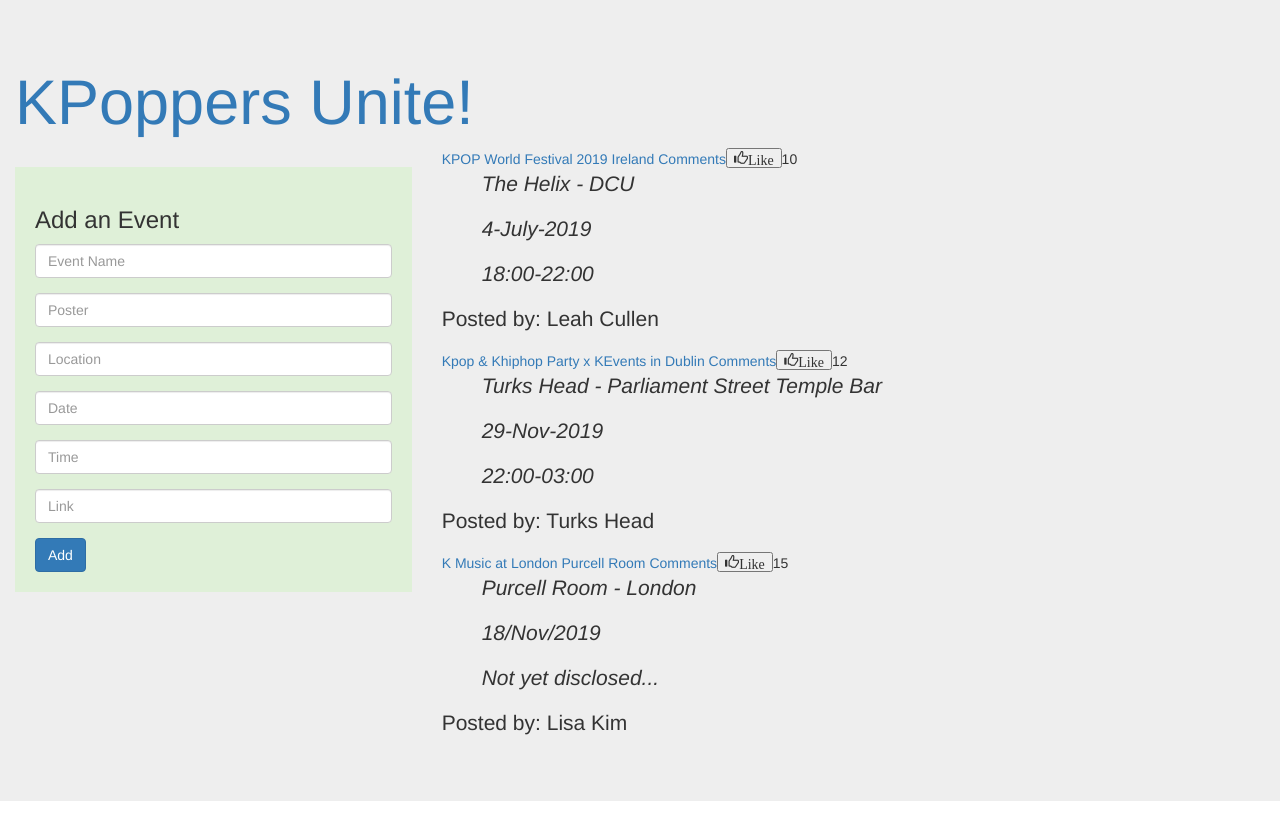
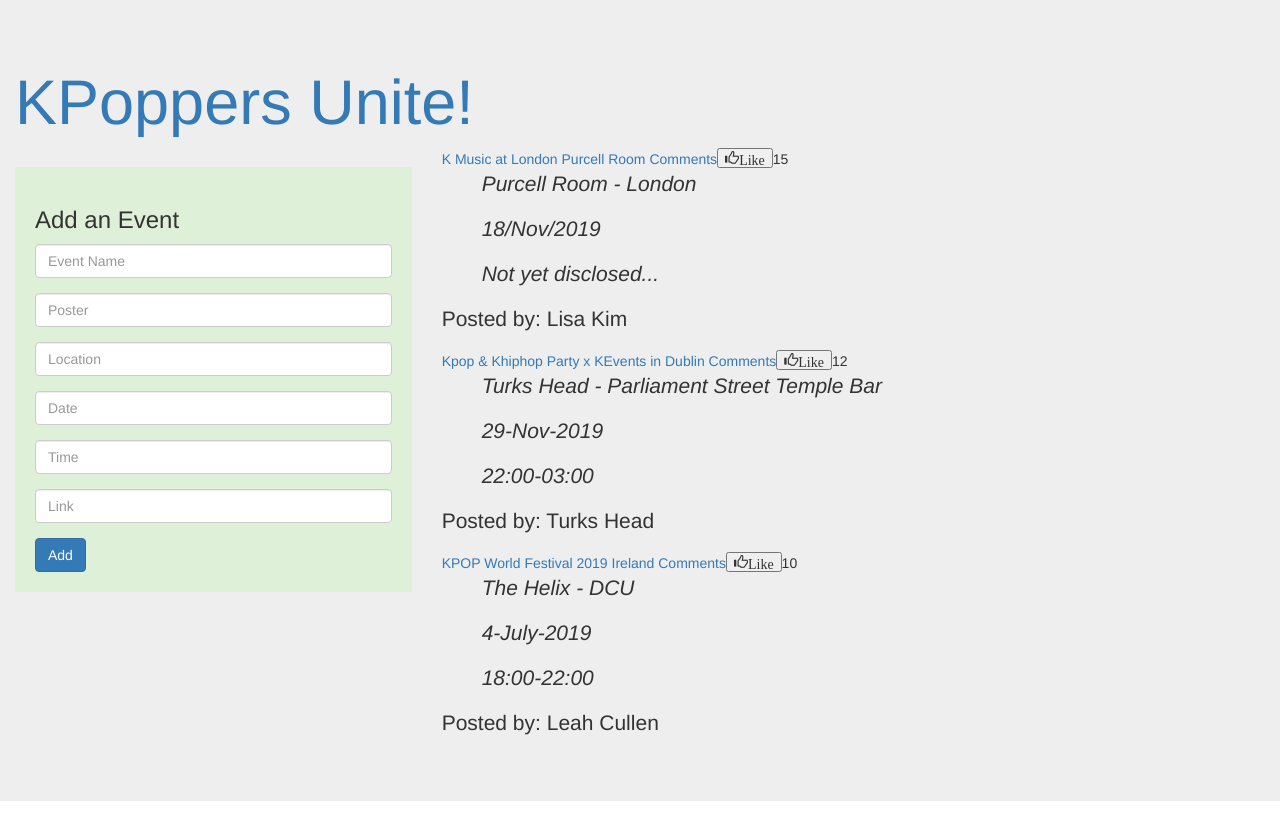
Before and after one commit to LeahCullen20075397/kpop-app, a React (Create React App) app: page / in a window 1280 px wide. Built offline with nearby package versions, Linux system fonts and the light colour scheme.

Commit message:
Upvote feature completed

```diff
--- a/src/App.js
+++ b/src/App.js
@@ -2,10 +2,15 @@ import React, {Component} from 'react';
 import EventList from './components/eventList';
 import Form from './components/eventForm';
 import api from './dataStore/stubAPI';
+import _ from 'lodash';
 
 export default class App extends Component {
+  incrementUpvote = (id) => {
+    api.upvote(id);
+    this.setState({});
+  };
   render() {
-    let posts = api.getAll();
+    let posts = _.sortBy(api.getAll(), post => -post.upvotes);
     return(
       <div className = "jumbotron">
         <div className = "container-fluid">
@@ -21,7 +26,9 @@ export default class App extends Component {
               <Form/>
             </div>
             <div className = "col-md-8">
-              <EventList posts = {posts}/>
+              <EventList posts = {posts}
+                upvoteHandler = {this.incrementUpvote}
+              />
             </div>
           </div>
         </div>
--- a/src/components/eventItem/index.js
+++ b/src/components/eventItem/index.js
@@ -2,6 +2,7 @@ import React, {Component, Fragment} from 'react';
 import './eventItem.css';
 
 export default class EventItem extends Component {
+    handleVote = () => this.props.upvoteHandler(this.props.post.id);
     render() {
         let line = this.props.post.link ? (
             <a href = {this.props.post.link}>{this.props.post.event}</a>
@@ -16,7 +17,7 @@ export default class EventItem extends Component {
                         <a href = "/"> Comments</a>
                     </span>
                 </span>
-                <span className = "ptr">
+                <span className = "ptr" onClick = {this.handleVote}>
                     <button className="glyphicon glyphicon-thumbs-up btn-md">Like</button>
                     {`${this.props.post.upvotes}`}
                 </span>
--- a/src/components/eventList/index.js
+++ b/src/components/eventList/index.js
@@ -5,8 +5,9 @@ export default class EventList extends Component{
     render() {
         let items = this.props.posts.map((post, index) => (
             <EventItem
-                key = {post.id}
+                key = {index}
                 post = {post}
+                upvoteHandler = {this.props.upvoteHandler}
             />
         ));
         return <Fragment>{items}</Fragment>
```
Also changed, not shown: stories/index.js (+3 -2 lines), 1 other file (tests, documents, lock files or other folders).
